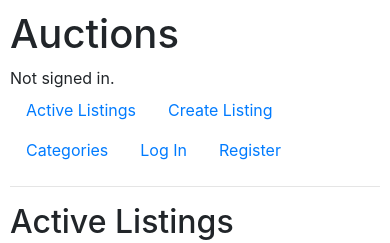
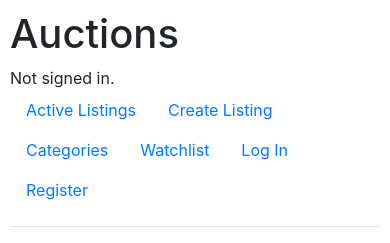
Before and after one commit to m-santanna/cs50web, a Django app: page / in a window 390 px wide. Shown: the top 243 px of the page. Run offline with Django 3.2, Linux system fonts and the light colour scheme; data comes from the database, SQL or seed files in the repository; both versions use the stored data as it was after the commit; some libraries are stand-ins or nearby versions.

Commit message:
watchlist route done

```diff
--- a/commerce/auctions/admin.py
+++ b/commerce/auctions/admin.py
@@ -7,3 +7,4 @@ admin.site.register(Category)
 admin.site.register(Bid)
 admin.site.register(Comments)
 admin.site.register(Listing)
+admin.site.register(Watchlist)
--- a/commerce/auctions/templates/auctions/layout.html
+++ b/commerce/auctions/templates/auctions/layout.html
@@ -26,6 +26,9 @@
             <li class="nav-item">
                 <a class="nav-link" href="{% url 'categories_index' %}">Categories</a>
             </li>
+            <li class="nav-item">
+                <a class="nav-link" href="{% url 'watchlist' %}">Watchlist</a>
+            </li>
             {% if user.is_authenticated %}
                 <li class="nav-item">
                     <a class="nav-link" href="{% url 'logout' %}">Log Out</a>
--- a/commerce/auctions/urls.py
+++ b/commerce/auctions/urls.py
@@ -15,5 +15,6 @@ urlpatterns = [
     path('close/<int:listing_id>', views.close, name='close'),
     path('reopen/<int:listing_id>', views.reopen, name='reopen'),
     path('bid/<int:listing_id>', views.bid, name='bid'),
-    path('listing/doesnt-exist', views.listingDoesntExist, name='listing_doesnt_exist')
+    path('listing/doesnt-exist', views.listingDoesntExist, name='listing_doesnt_exist'),
+    path('watchlist', views.watchlist_page, name='watchlist')
 ]
--- a/commerce/auctions/views.py
+++ b/commerce/auctions/views.py
@@ -222,5 +222,16 @@ def categories_page(request, category_title):
         'listings':listings
     })
 
+
+def watchlist_page(request):
+    list = []
+    watchlist = Watchlist.objects.filter(user = request.user)
+    for listing in watchlist:
+        listings = Listing.objects.get(pk = listing.listing.id)
+        list.append(listings)
+    return render(request, 'auctions/watchlist_page.html', {
+        'listings':list
+    })
+
 def listingDoesntExist(request):
     return render(request, 'auctions/listingDoesntExist.html')
```
Also changed, not shown: commerce/auctions/templates/auctions/watchlist_page.html (added, +37 -0 lines), commerce/db.sqlite3.
